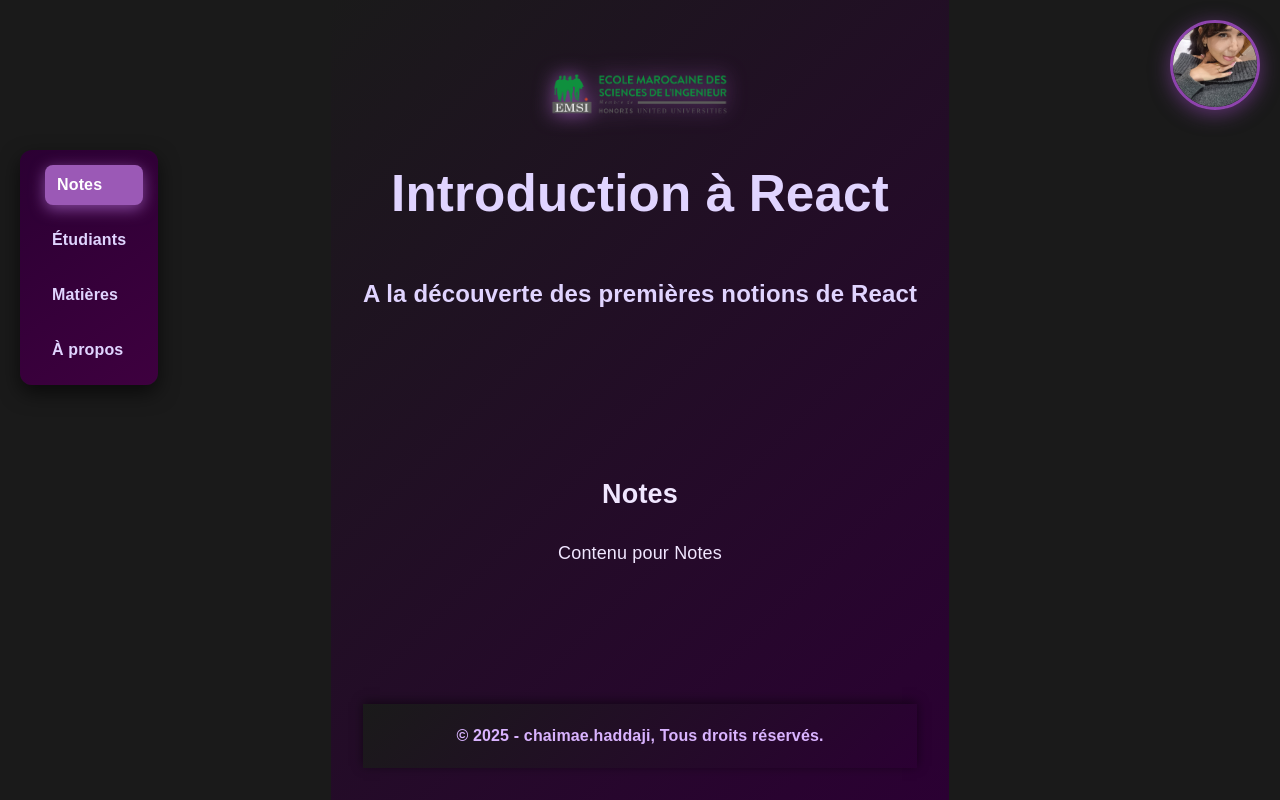
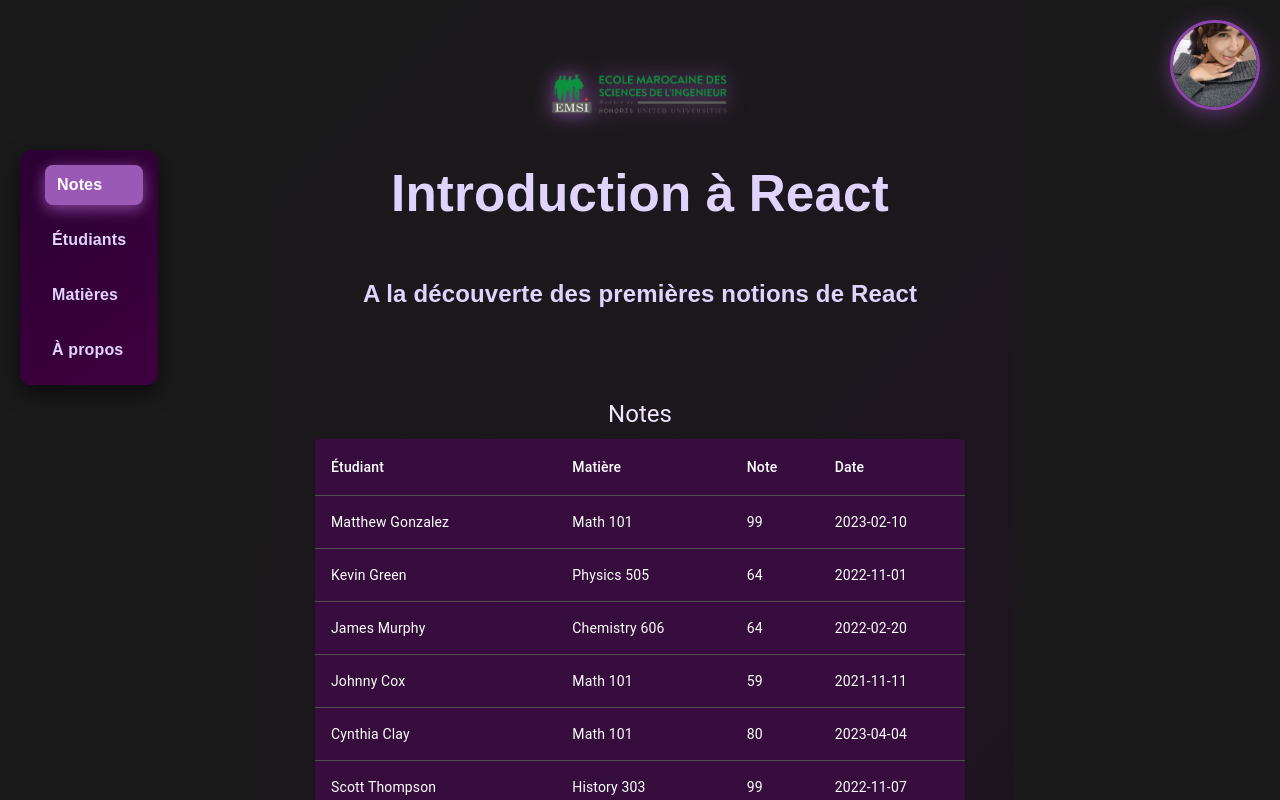
Before and after one commit to MBDS-CASA/react101-Chaimaehdjii, a React (Vite) app in the folder td01/: page / in a window 1280 px wide. Both pictures are taken after a click on the item "Notes". Shown: the top 800 px of the page. Built offline with nearby package versions, Linux system fonts and the light colour scheme.

Commit message:
TD05: Remplir le contenu du composant [XXX]

```diff
--- a/td01/src/App.jsx
+++ b/td01/src/App.jsx
@@ -5,7 +5,7 @@ import Footer from './components/footer';
 import NoteDetail from './components/NoteDetail';
 import MenuContent from './components/MenuContent';
 import { getRandomItem } from './utils/randomItem';
-import data from './data.json';
+import data from './data/data.json';
 import './App.css';
 import { ThemeProvider, createTheme } from '@mui/material/styles';
 import CssBaseline from '@mui/material/CssBaseline';
@@ -84,7 +84,7 @@ function App() {
         <Header />
         <main className="main-content">
           {activeMenu ? (
-            <MenuContent activeMenu={activeMenu} />
+            <MenuContent activeMenu={activeMenu} data={data} />
           ) : (
             <>
               {/* Texte de TD02 */}
--- a/td01/src/components/MenuContent.jsx
+++ b/td01/src/components/MenuContent.jsx
@@ -1,12 +1,115 @@
 import React from 'react';
+import { Table, TableBody, TableCell, TableContainer, TableHead, TableRow, Paper, Typography, Box } from '@mui/material';
 
-function MenuContent({ activeMenu }) {
-  return (
-    <div className="menu-content">
-      <h2>{activeMenu}</h2>
-      <p>Contenu pour {activeMenu}</p>
-    </div>
-  );
+function MenuContent({ activeMenu, data }) {
+  if (activeMenu === 'Notes') {
+    return (
+      <Box sx={{ p: 2 }}>
+        <Typography variant="h5" gutterBottom>
+          Notes
+        </Typography>
+        <TableContainer component={Paper}>
+          <Table sx={{ minWidth: 650 }} aria-label="notes table">
+            <TableHead>
+              <TableRow>
+                <TableCell>Étudiant</TableCell>
+                <TableCell>Matière</TableCell>
+                <TableCell>Note</TableCell>
+                <TableCell>Date</TableCell>
+              </TableRow>
+            </TableHead>
+            <TableBody>
+              {data.map((item) => (
+                <TableRow key={item.unique_id}>
+                  <TableCell>{item.student.firstname} {item.student.lastname}</TableCell>
+                  <TableCell>{item.course}</TableCell>
+                  <TableCell>{item.grade}</TableCell>
+                  <TableCell>{item.date}</TableCell>
+                </TableRow>
+              ))}
+            </TableBody>
+          </Table>
+        </TableContainer>
+      </Box>
+    );
+  }
+
+  if (activeMenu === 'Étudiants') {
+    const uniqueStudents = [...new Set(data.map(item => `${item.student.firstname} ${item.student.lastname}`))].map(name => {
+      const [firstname, lastname] = name.split(' ');
+      const student = data.find(item => item.student.firstname === firstname && item.student.lastname === lastname);
+      return { name, id: student.student.id };
+    });
+
+    return (
+      <Box sx={{ p: 2 }}>
+        <Typography variant="h5" gutterBottom>
+          Étudiants
+        </Typography>
+        <TableContainer component={Paper}>
+          <Table sx={{ minWidth: 400 }} aria-label="students table">
+            <TableHead>
+              <TableRow>
+                <TableCell>Nom</TableCell>
+                <TableCell>ID</TableCell>
+              </TableRow>
+            </TableHead>
+            <TableBody>
+              {uniqueStudents.map((student, index) => (
+                <TableRow key={index}>
+                  <TableCell>{student.name}</TableCell>
+                  <TableCell>{student.id}</TableCell>
+                </TableRow>
+              ))}
+            </TableBody>
+          </Table>
+        </TableContainer>
+      </Box>
+    );
+  }
+
+  if (activeMenu === 'Matières') {
+    const uniqueCourses = [...new Set(data.map(item => item.course))];
+
+    return (
+      <Box sx={{ p: 2 }}>
+        <Typography variant="h5" gutterBottom>
+          Matières
+        </Typography>
+        <TableContainer component={Paper}>
+          <Table sx={{ minWidth: 300 }} aria-label="courses table">
+            <TableHead>
+              <TableRow>
+                <TableCell>Matière</TableCell>
+              </TableRow>
+            </TableHead>
+            <TableBody>
+              {uniqueCourses.map((course, index) => (
+                <TableRow key={index}>
+                  <TableCell>{course}</TableCell>
+                </TableRow>
+              ))}
+            </TableBody>
+          </Table>
+        </TableContainer>
+      </Box>
+    );
+  }
+
+  if (activeMenu === 'À propos') {
+    return (
+      <Box sx={{ p: 2 }}>
+        <Typography variant="h5" gutterBottom>
+          À propos
+        </Typography>
+        <Typography variant="body1">
+          Ceci est une application React pour gérer les notes des étudiants.
+        </Typography>
+      </Box>
+    );
+  }
+
+  return null;
 }
 
 export default MenuContent;
```
Also changed, not shown: td01/src/data/data.json (renamed from td01/src/data.json).
